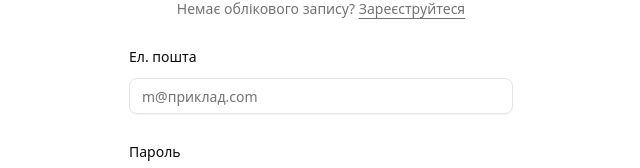
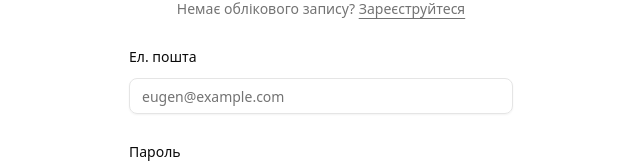
Before and after one commit to theguriev/market, a Next.js app: page /login in a window 1280 px wide. Shown: the part 219-387 px from the top of the page, without its empty margins (319-959 px from the left). Built offline with nearby package versions, Linux system fonts and the light colour scheme.

Commit message:
feat: update email placeholder in login and signup forms

```diff
--- a/components/login-form.tsx
+++ b/components/login-form.tsx
@@ -144,7 +144,7 @@ export function LoginForm({ className, ...props }: React.ComponentProps<"div">)
             <Input
               id="email"
               type="email"
-              placeholder="m@приклад.com"
+              placeholder="eugen@example.com"
               aria-invalid={!!errors.email}
               {...register("email")}
             />
--- a/components/signup-form.tsx
+++ b/components/signup-form.tsx
@@ -123,7 +123,7 @@ export function SignupForm({ className, ...props }: React.ComponentProps<"div">)
             <Input
               id="email"
               type="email"
-              placeholder="m@приклад.com"
+              placeholder="eugen@example.com"
               aria-invalid={!!errors.email}
               {...register("email")}
             />
```
